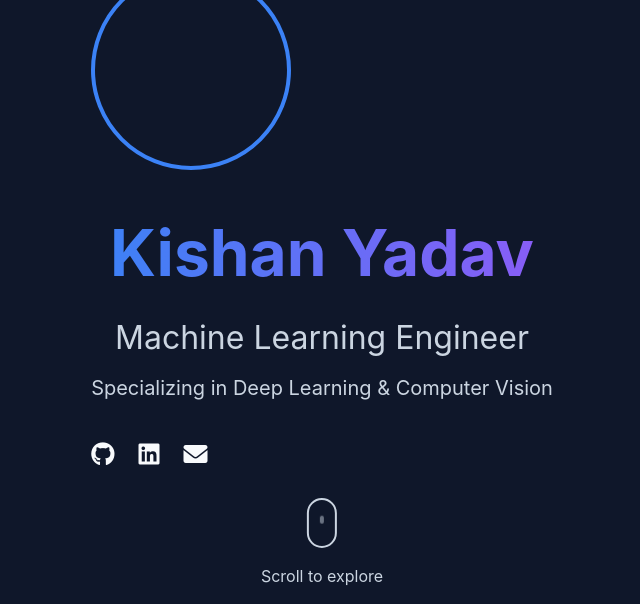
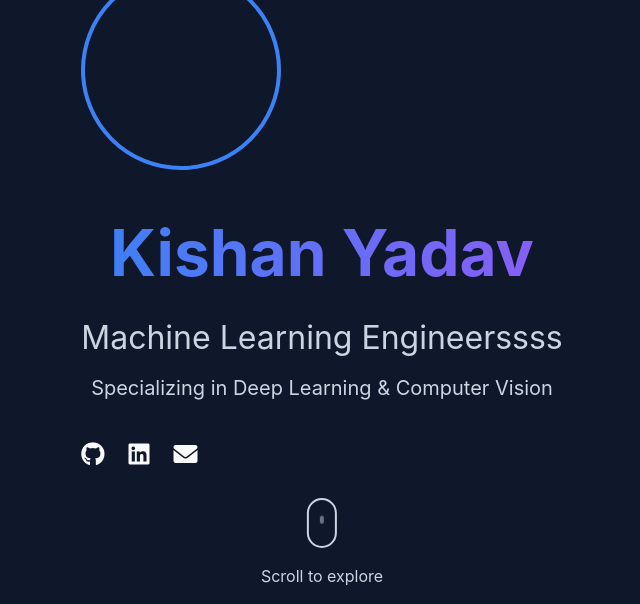
Before and after one commit to Philomathic01/Portfolio1, a Django app: page / in a window 1280 px wide. Shown: the part 178-782 px from the top of the page, without its empty margins (318-958 px from the left). Run offline with Django 5.2, Linux system fonts and the light colour scheme.

Commit message:
Update index.html

```diff
--- a/main/templates/main/index.html
+++ b/main/templates/main/index.html
@@ -23,7 +23,7 @@
             </div>
             <div class="hero-text reveal-text">
                 <h1>Kishan Yadav</h1>
-                <p class="subtitle">Machine Learning Engineer</p>
+                <p class="subtitle">Machine Learning Engineerssss</p>
                 <p class="specialization">Specializing in Deep Learning & Computer Vision</p>
             </div>
             <div class="social-links">
```
